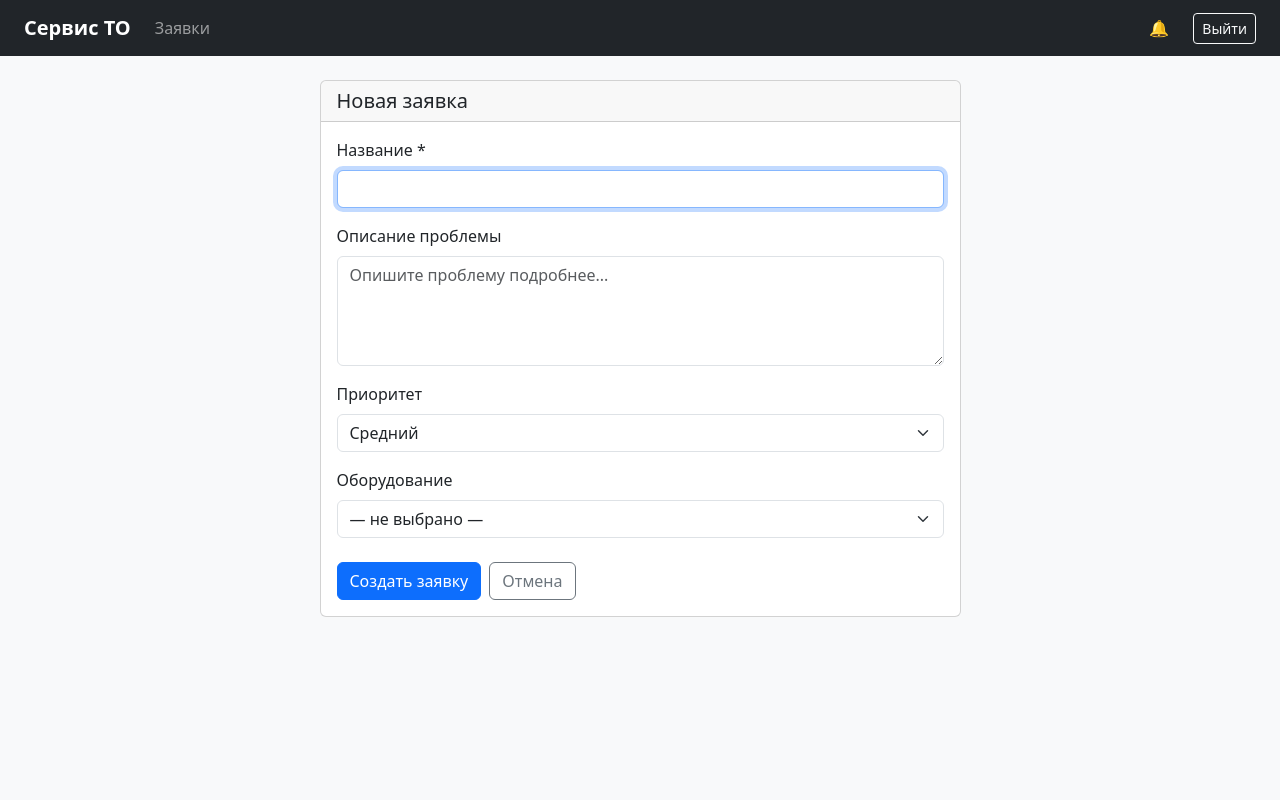
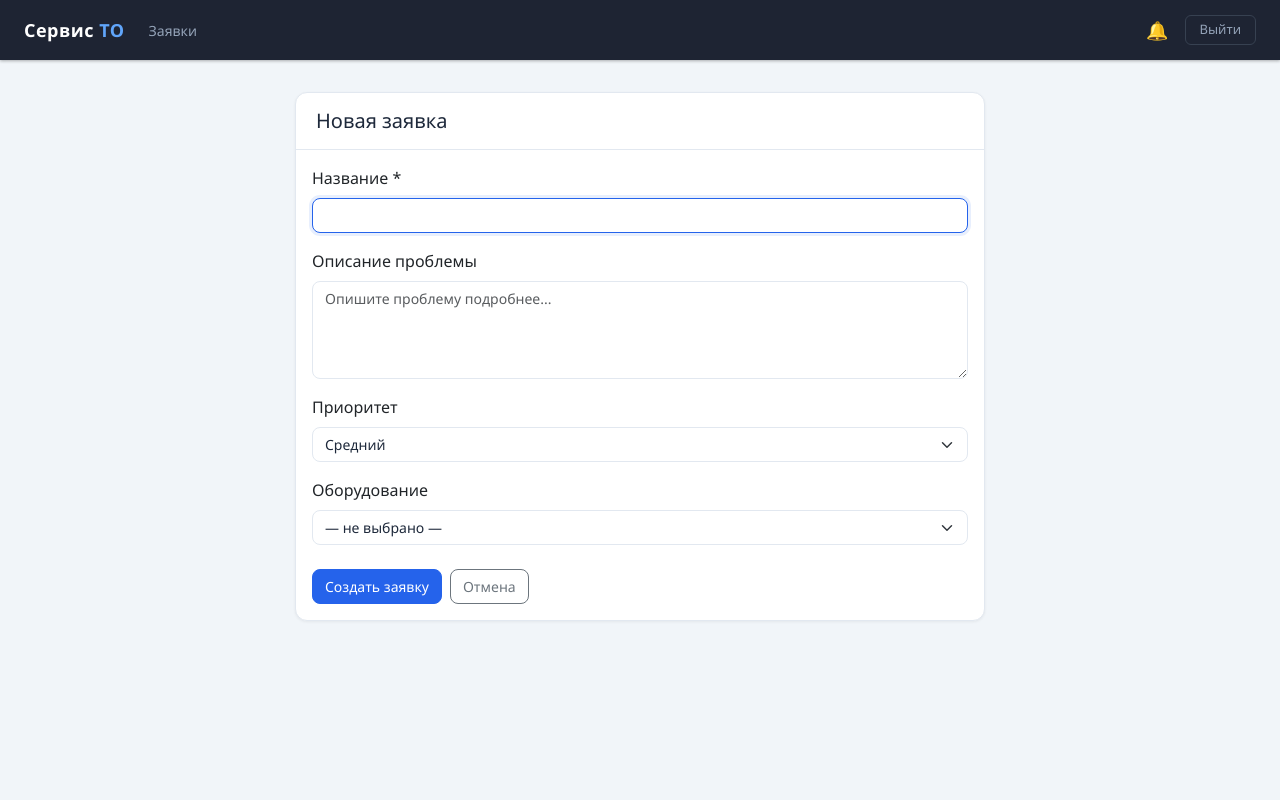
Before and after one commit to DaryAgapova/maintenance-service, a FastAPI app: template app/templates/tickets/new.html in a window 1280 px wide. Run offline with FastAPI, Linux system fonts and the light colour scheme; the template is opened without the code that fills it, so the values that code supplies are empty.

Commit message:
Update base.html

```diff
--- a/app/templates/base.html
+++ b/app/templates/base.html
@@ -6,35 +6,252 @@
 <title>Сервис ТО</title>
 <link href="https://cdn.jsdelivr.net/npm/bootstrap@5.3.0/dist/css/bootstrap.min.css" rel="stylesheet">
 <style>
-  body { background: #f8f9fa; }
-  .navbar-brand { font-weight: 600; }
-  .table-hover tbody tr:hover { cursor: pointer; }
+  :root {
+    --primary: #2563eb;
+    --primary-dark: #1d4ed8;
+    --sidebar-bg: #1e2433;
+    --sidebar-text: #94a3b8;
+    --sidebar-active: #ffffff;
+    --bg-main: #f1f5f9;
+    --card-bg: #ffffff;
+    --text-main: #1e293b;
+    --text-muted: #64748b;
+    --border: #e2e8f0;
+  }
+  body {
+    background: var(--bg-main);
+    color: var(--text-main);
+    font-family: 'Segoe UI', sans-serif;
+    min-height: 100vh;
+    display: flex;
+    flex-direction: column;
+  }
+  /* Navbar */
+  .top-navbar {
+    background: var(--sidebar-bg);
+    padding: 0 24px;
+    height: 60px;
+    display: flex;
+    align-items: center;
+    justify-content: space-between;
+    box-shadow: 0 1px 3px rgba(0,0,0,0.3);
+    position: sticky;
+    top: 0;
+    z-index: 100;
+  }
+  .navbar-brand-text {
+    color: #fff;
+    font-size: 18px;
+    font-weight: 700;
+    letter-spacing: 0.5px;
+    text-decoration: none;
+  }
+  .navbar-brand-text span {
+    color: #60a5fa;
+  }
+  .nav-links a {
+    color: var(--sidebar-text);
+    text-decoration: none;
+    font-size: 14px;
+    margin-right: 24px;
+    transition: color 0.2s;
+  }
+  .nav-links a:hover {
+    color: #fff;
+  }
+  .navbar-right {
+    display: flex;
+    align-items: center;
+    gap: 16px;
+  }
+  .user-info {
+    color: #cbd5e1;
+    font-size: 14px;
+  }
+  .role-badge {
+    font-size: 11px;
+    padding: 2px 8px;
+    border-radius: 20px;
+    font-weight: 600;
+    text-transform: uppercase;
+    letter-spacing: 0.5px;
+  }
+  .role-admin { background: #3b4fd8; color: #fff; }
+  .role-technician { background: #0891b2; color: #fff; }
+  .role-client { background: #059669; color: #fff; }
+  .notif-btn {
+    color: #94a3b8;
+    text-decoration: none;
+    font-size: 18px;
+    position: relative;
+    line-height: 1;
+  }
+  .notif-btn:hover { color: #fff; }
+  .notif-count {
+    position: absolute;
+    top: -6px;
+    right: -8px;
+    background: #ef4444;
+    color: #fff;
+    font-size: 10px;
+    font-weight: 700;
+    width: 16px;
+    height: 16px;
+    border-radius: 50%;
+    display: flex;
+    align-items: center;
+    justify-content: center;
+  }
+  .btn-logout {
+    background: transparent;
+    border: 1px solid #374151;
+    color: #94a3b8;
+    font-size: 13px;
+    padding: 4px 14px;
+    border-radius: 6px;
+    text-decoration: none;
+    transition: all 0.2s;
+  }
+  .btn-logout:hover {
+    border-color: #6b7280;
+    color: #fff;
+  }
+  /* Main content */
+  .main-content {
+    flex: 1;
+    padding: 32px 40px;
+    max-width: 1400px;
+    width: 100%;
+    margin: 0 auto;
+  }
+  /* Cards */
+  .card {
+    background: var(--card-bg);
+    border: 1px solid var(--border);
+    border-radius: 12px;
+    box-shadow: 0 1px 3px rgba(0,0,0,0.06);
+  }
+  .card-header {
+    background: transparent;
+    border-bottom: 1px solid var(--border);
+    padding: 16px 20px;
+    font-weight: 600;
+    font-size: 14px;
+    color: var(--text-main);
+  }
+  /* Buttons */
+  .btn-primary {
+    background: var(--primary);
+    border-color: var(--primary);
+    border-radius: 8px;
+    font-size: 14px;
+    font-weight: 500;
+  }
+  .btn-primary:hover {
+    background: var(--primary-dark);
+    border-color: var(--primary-dark);
+  }
+  .btn-outline-secondary {
+    border-radius: 8px;
+    font-size: 14px;
+  }
+  /* Table */
+  .table {
+    font-size: 14px;
+    color: var(--text-main);
+  }
+  .table thead th {
+    font-size: 12px;
+    font-weight: 600;
+    text-transform: uppercase;
+    letter-spacing: 0.5px;
+    color: var(--text-muted);
+    border-bottom: 1px solid var(--border);
+    padding: 12px 16px;
+    background: #f8fafc;
+  }
+  .table tbody td {
+    padding: 14px 16px;
+    border-bottom: 1px solid #f1f5f9;
+    vertical-align: middle;
+  }
+  .table-hover tbody tr:hover {
+    background: #f8fafc;
+    cursor: pointer;
+  }
+  /* Badges */
+  .badge {
+    font-size: 11px;
+    font-weight: 600;
+    padding: 4px 10px;
+    border-radius: 20px;
+  }
+  /* Form controls */
+  .form-control, .form-select {
+    border-radius: 8px;
+    border-color: var(--border);
+    font-size: 14px;
+    color: var(--text-main);
+  }
+  .form-control:focus, .form-select:focus {
+    border-color: var(--primary);
+    box-shadow: 0 0 0 3px rgba(37,99,235,0.1);
+  }
+  /* Page title */
+  .page-title {
+    font-size: 22px;
+    font-weight: 700;
+    color: var(--text-main);
+    margin-bottom: 24px;
+  }
+  /* Stat cards */
+  .stat-card {
+    background: var(--card-bg);
+    border: 1px solid var(--border);
+    border-radius: 12px;
+    padding: 24px;
+    text-align: center;
+  }
+  .stat-card .stat-number {
+    font-size: 32px;
+    font-weight: 700;
+    color: var(--text-main);
+  }
+  .stat-card .stat-label {
+    font-size: 13px;
+    color: var(--text-muted);
+    margin-top: 4px;
+  }
 </style>
 </head>
 <body>
-<nav class="navbar navbar-expand-lg navbar-dark bg-dark px-4">
-  <a class="navbar-brand" href="/">Сервис ТО</a>
-  <div class="navbar-nav me-auto">
-    <a class="nav-link" href="/">Заявки</a>
+<nav class="top-navbar">
+  <div class="d-flex align-items-center gap-4">
+    <a href="/" class="navbar-brand-text">Сервис <span>ТО</span></a>
+    <div class="nav-links">
+      <a href="/">Заявки</a>
       {% if current_user.role == 'admin' %}
-    <a class="nav-link" href="/admin">Управление</a>
+      <a href="/admin">Управление</a>
       {% endif %}
     </div>
-  <div class="d-flex align-items-center gap-3">
-      <span class="text-light small">
+  </div>
+  <div class="navbar-right">
+    <span class="user-info">
       {{ current_user.full_name }}
-        <span class="badge bg-secondary ms-1">{{ current_user.role }}</span>
+      <span class="role-badge role-{{ current_user.role }} ms-2">{{ current_user.role }}</span>
     </span>
-      <a href="/notifications" class="text-light position-relative me-2" style="text-decoration:none">
+    <a href="/notifications" class="notif-btn" id="notif-link">
       &#128276;
-  <span id="notif-badge" class="position-absolute top-0 start-100 translate-middle badge rounded-pill bg-danger" style="font-size:10px;display:none"></span>
+      <span class="notif-count" id="notif-badge" style="display:none"></span>
     </a>
-    <a href="/logout" class="btn btn-outline-light btn-sm">Выйти</a>
+    <a href="/logout" class="btn-logout">Выйти</a>
   </div>
 </nav>
-<div class="container mt-4 mb-5">
+
+<div class="main-content">
 {% block content %}{% endblock %}
 </div>
+
 <script src="https://cdn.jsdelivr.net/npm/bootstrap@5.3.0/dist/js/bootstrap.bundle.min.js"></script>
 <script>
 async function loadNotifCount() {
@@ -44,7 +261,7 @@ async function loadNotifCount() {
     const data = await r.json();
     if (data.count > 0) {
       document.getElementById('notif-badge').textContent = data.count;
-      document.getElementById('notif-badge').style.display = 'inline';
+      document.getElementById('notif-badge').style.display = 'flex';
     }
   } catch(e) {}
 }
```
Lines whose indentation alone changed are shown as unchanged.
